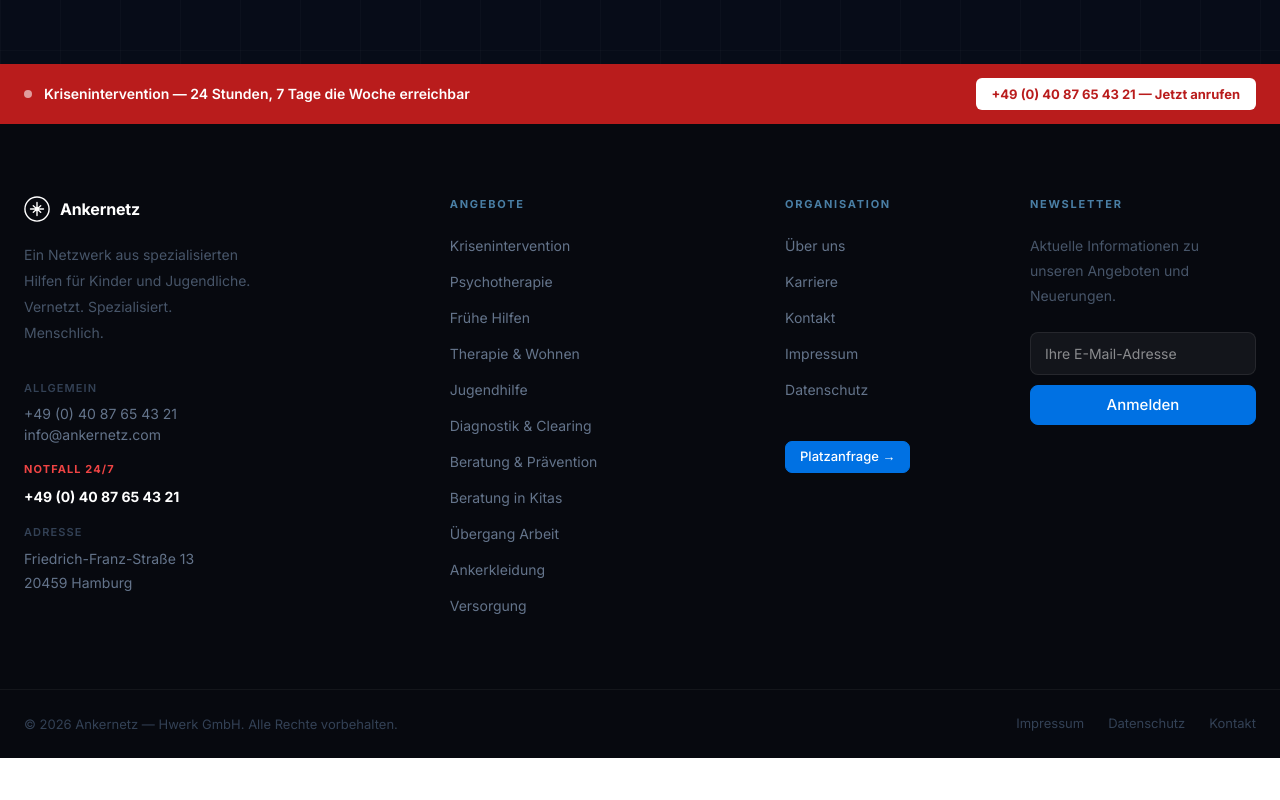
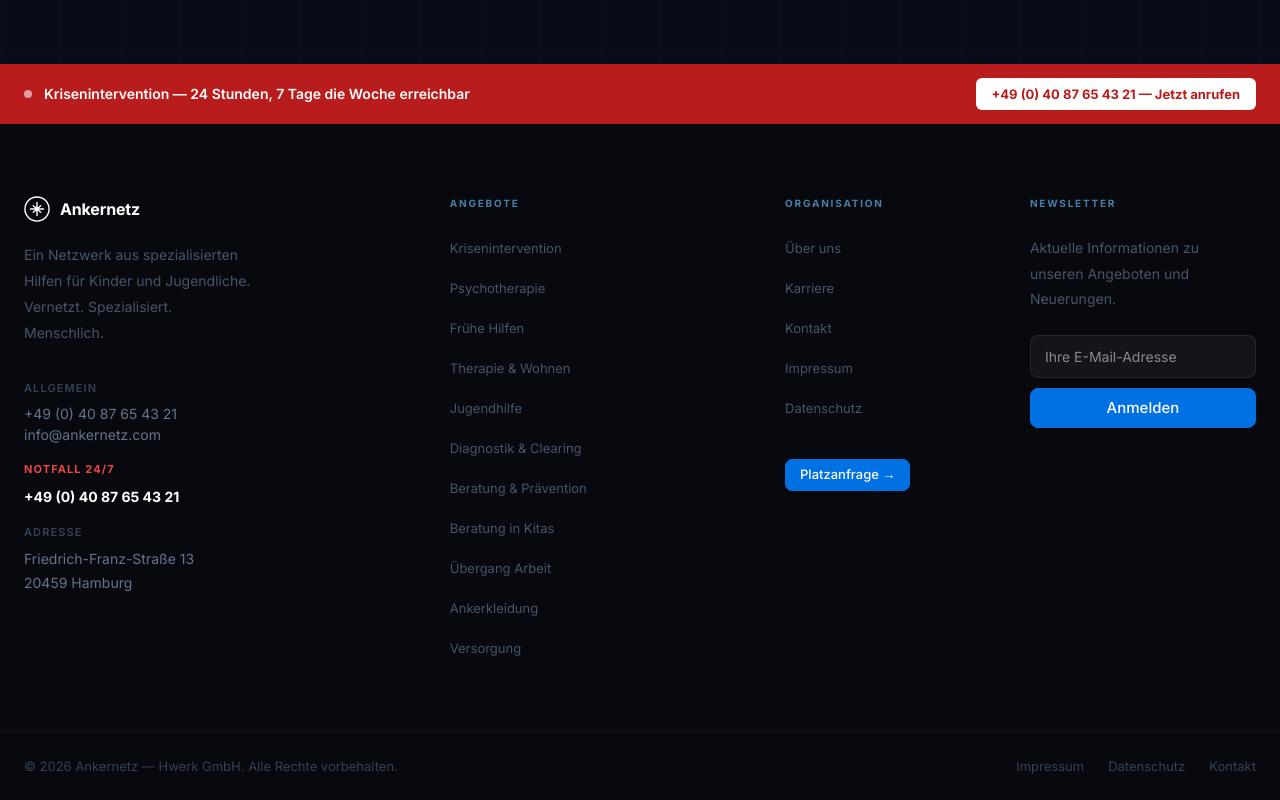
Before and after one commit to ankernetz/ankernetz, a Next.js app: page / in a window 1280 px wide. Shown: the part 4081-4881 px from the top of the page. Before the commit the page ends 4839 px from the top, so only its background shows below. Built offline with nearby package versions, Linux system fonts and the light colour scheme.

Commit message:
Footer: smaller link text (0.8125rem), wider item spacing (gap 1rem), tighter label
Co-Authored-By: Claude Sonnet 4.6 <noreply@anthropic.com>

```diff
--- a/app/components/Footer.tsx
+++ b/app/components/Footer.tsx
@@ -23,18 +23,18 @@ const organisation = [
 ];
 
 const labelStyle: React.CSSProperties = {
-  fontSize: "0.6875rem",
+  fontSize: "0.625rem",
   fontWeight: 700,
-  letterSpacing: "0.16em",
+  letterSpacing: "0.18em",
   textTransform: "uppercase",
   color: "#4A7FA5",
-  marginBottom: "1.25rem",
+  marginBottom: "1.5rem",
   display: "block",
 };
 
 const linkStyle: React.CSSProperties = {
-  fontSize: "0.875rem",
-  color: "#64748b",
+  fontSize: "0.8125rem",
+  color: "#475569",
   textDecoration: "none",
   lineHeight: 1,
   transition: "color 0.15s ease",
@@ -102,7 +102,7 @@ export default function Footer() {
           {/* Spalte 2: Angebote */}
           <div>
             <span style={labelStyle}>Angebote</span>
-            <ul style={{ listStyle: "none", display: "flex", flexDirection: "column", gap: "0.75rem" }}>
+            <ul style={{ listStyle: "none", display: "flex", flexDirection: "column", gap: "1rem" }}>
               {angebote.map((item) => (
                 <li key={item.href}>
                   <Link href={item.href} style={linkStyle}
@@ -117,7 +117,7 @@ export default function Footer() {
           {/* Spalte 3: Organisation */}
           <div>
             <span style={labelStyle}>Organisation</span>
-            <ul style={{ listStyle: "none", display: "flex", flexDirection: "column", gap: "0.75rem", marginBottom: "2.5rem" }}>
+            <ul style={{ listStyle: "none", display: "flex", flexDirection: "column", gap: "1rem", marginBottom: "2.5rem" }}>
               {organisation.map((item) => (
                 <li key={item.href}>
                   <Link href={item.href} style={linkStyle} className="footer-link">
```
